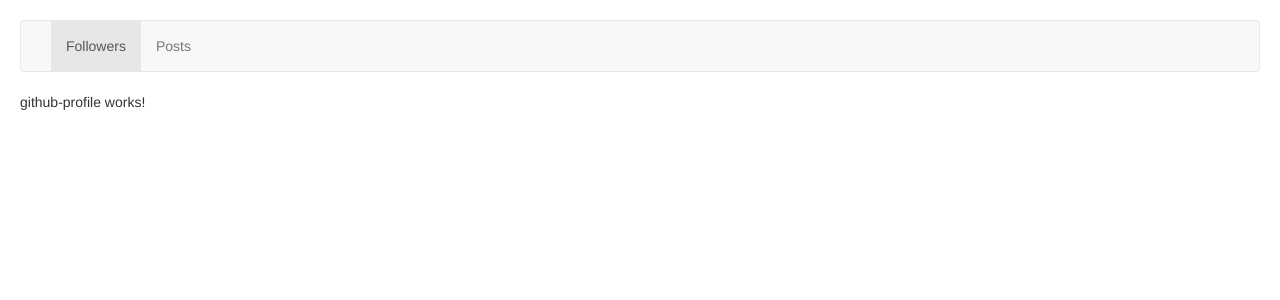
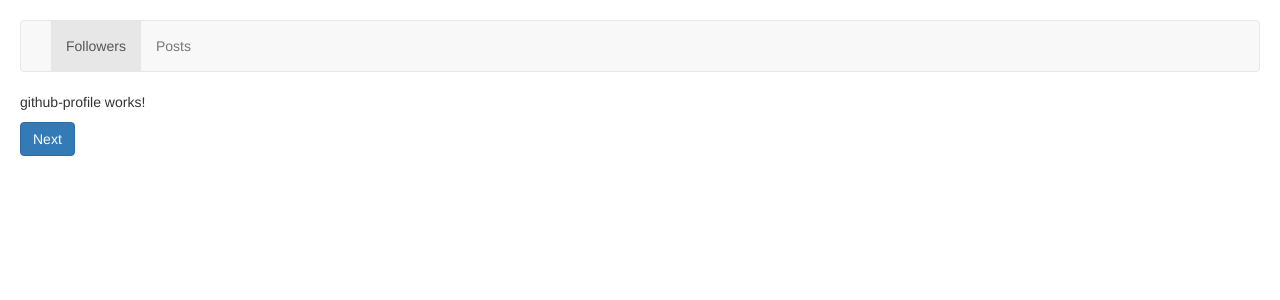
Before and after one commit to corsantic/AngularTraining, an Angular app: page /followers/1 in a window 1280 px wide. Shown: the top 300 px of the page. Built offline with nearby package versions, Linux system fonts and the light colour scheme.

Commit message:
for not inializing component

```diff
--- a/src/app/app.module.ts
+++ b/src/app/app.module.ts
@@ -66,7 +66,7 @@ import { NotFoundComponent } from './not-found/not-found.component';
         component:HomeComponent
       },
       {
-        path:'followers/:username',
+        path:'followers/:id',
         component:GithubProfileComponent
       },
       {
--- a/src/app/github-profile/github-profile.component.html
+++ b/src/app/github-profile/github-profile.component.html
@@ -1,3 +1,4 @@
 <p>
   github-profile works!
 </p>
+<button [routerLink]="['/followers',1234]" class="btn btn-primary">Next</button>
--- a/src/app/github-profile/github-profile.component.ts
+++ b/src/app/github-profile/github-profile.component.ts
@@ -1,4 +1,5 @@
 import { Component, OnInit } from '@angular/core';
+import { ActivatedRoute } from '@angular/router';
 
 @Component({
   selector: 'app-github-profile',
@@ -7,9 +8,16 @@ import { Component, OnInit } from '@angular/core';
 })
 export class GithubProfileComponent implements OnInit {
 
-  constructor() { }
+  constructor(private route:ActivatedRoute) { }
 
   ngOnInit() {
+    console.log("github profile on init")
+    this.route.paramMap
+    .subscribe(params=>
+    {
+     let id= +params.get('id');
+     console.log(id);
+    });
   }
 
 }
```
